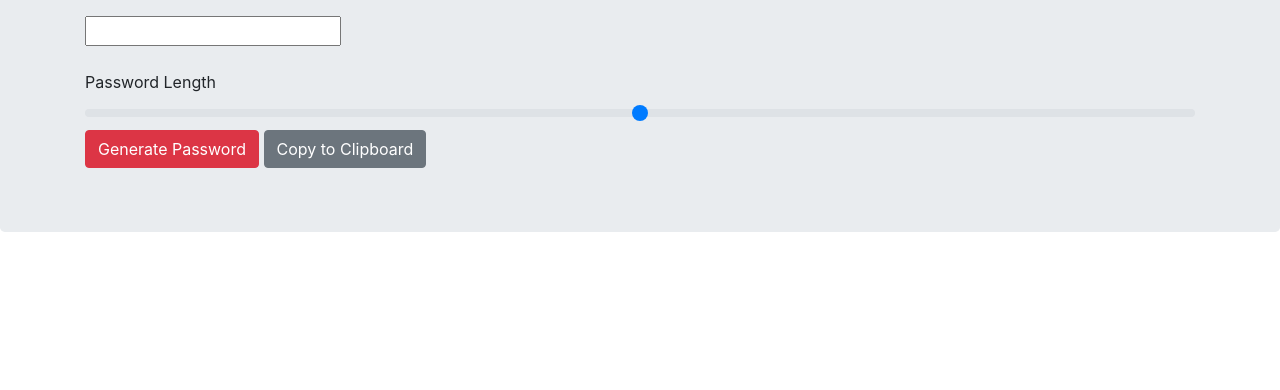
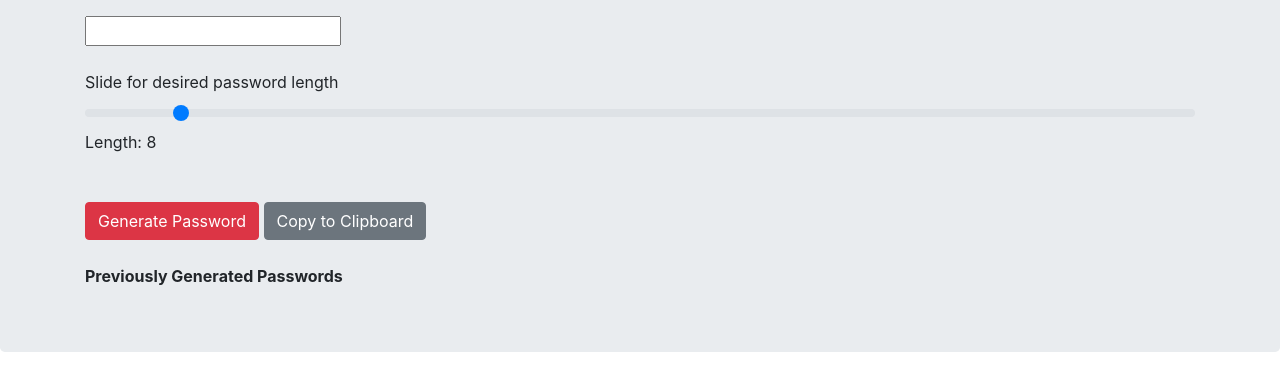
Before and after one commit to mr-andersen523/homework3, a plain HTML site: page index.html in a window 1280 px wide. Shown: the part 242-632 px from the top of the page. Drawn offline with nearby package versions, Linux system fonts and the light colour scheme.

Commit message:
tweaked html, made starting value for slider

```diff
--- a/index.html
+++ b/index.html
@@ -21,14 +21,24 @@
     <input type="text" id="display">
     <br>
     <br>
-    <label for="customRange1">Password Length</label>
-    <input type="range" class="custom-range" id="customRange1">
+    <label for="customRange1">Slide for desired password length</label>
+    <input type="range" class="custom-range" value= 8 id="customRange1">
     <br>
-    <button type="button" class="btn btn-danger">Generate Password</button>
-    <button type="button" class="btn btn-secondary">Copy to Clipboard</button>
+    <div id="length"></div>
+    <br>
+    <br>
+    <button onclick="generate()" type="button" class="btn btn-danger">Generate Password</button>
+    <button onclick="copyPassword()" type="button" class="btn btn-secondary">Copy to Clipboard</button>
+
+    <br>
+    <br>
+
+  <div class="previous_passwords">
+      <b>Previously Generated Passwords</b>
+      <br/>
+      <div id="lastNums"></div>
+  </div>
 <script src="script.js"></script>
-<script src="https://code.jquery.com/jquery-3.3.1.slim.min.js" integrity="sha384-q8i/X+965DzO0rT7abK41JStQIAqVgRVzpbzo5smXKp4YfRvH+8abtTE1Pi6jizo" crossorigin="anonymous"></script>
-<script src="https://cdnjs.cloudflare.com/ajax/libs/popper.js/1.14.7/umd/popper.min.js" integrity="sha384-UO2eT0CpHqdSJQ6hJty5KVphtPhzWj9WO1clHTMGa3JDZwrnQq4sF86dIHNDz0W1" crossorigin="anonymous"></script>
-<script src="https://stackpath.bootstrapcdn.com/bootstrap/4.3.1/js/bootstrap.min.js" integrity="sha384-JjSmVgyd0p3pXB1rRibZUAYoIIy6OrQ6VrjIEaFf/nJGzIxFDsf4x0xIM+B07jRM" crossorigin="anonymous"></script>
+
   </body>
 </html>
```
